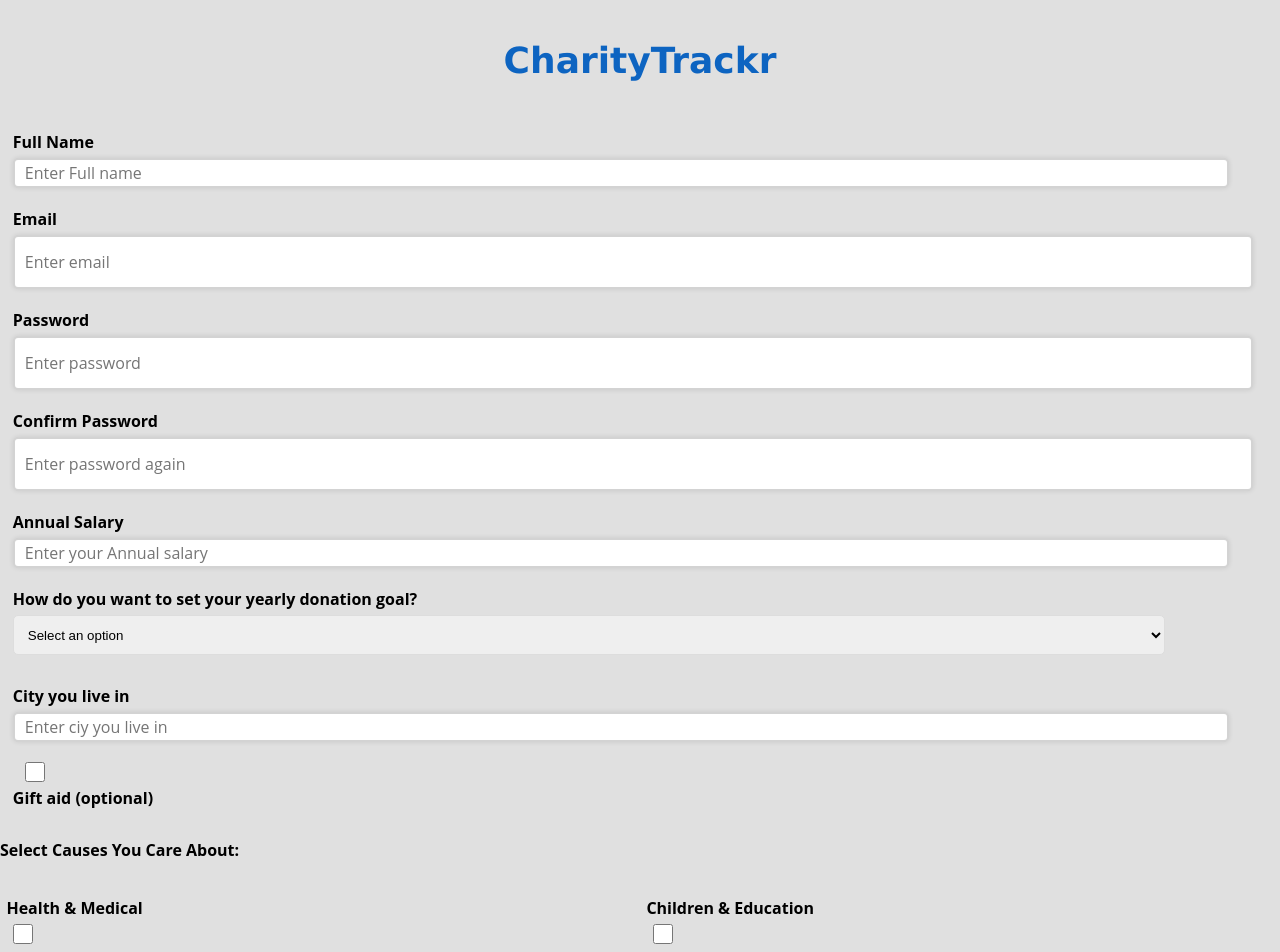
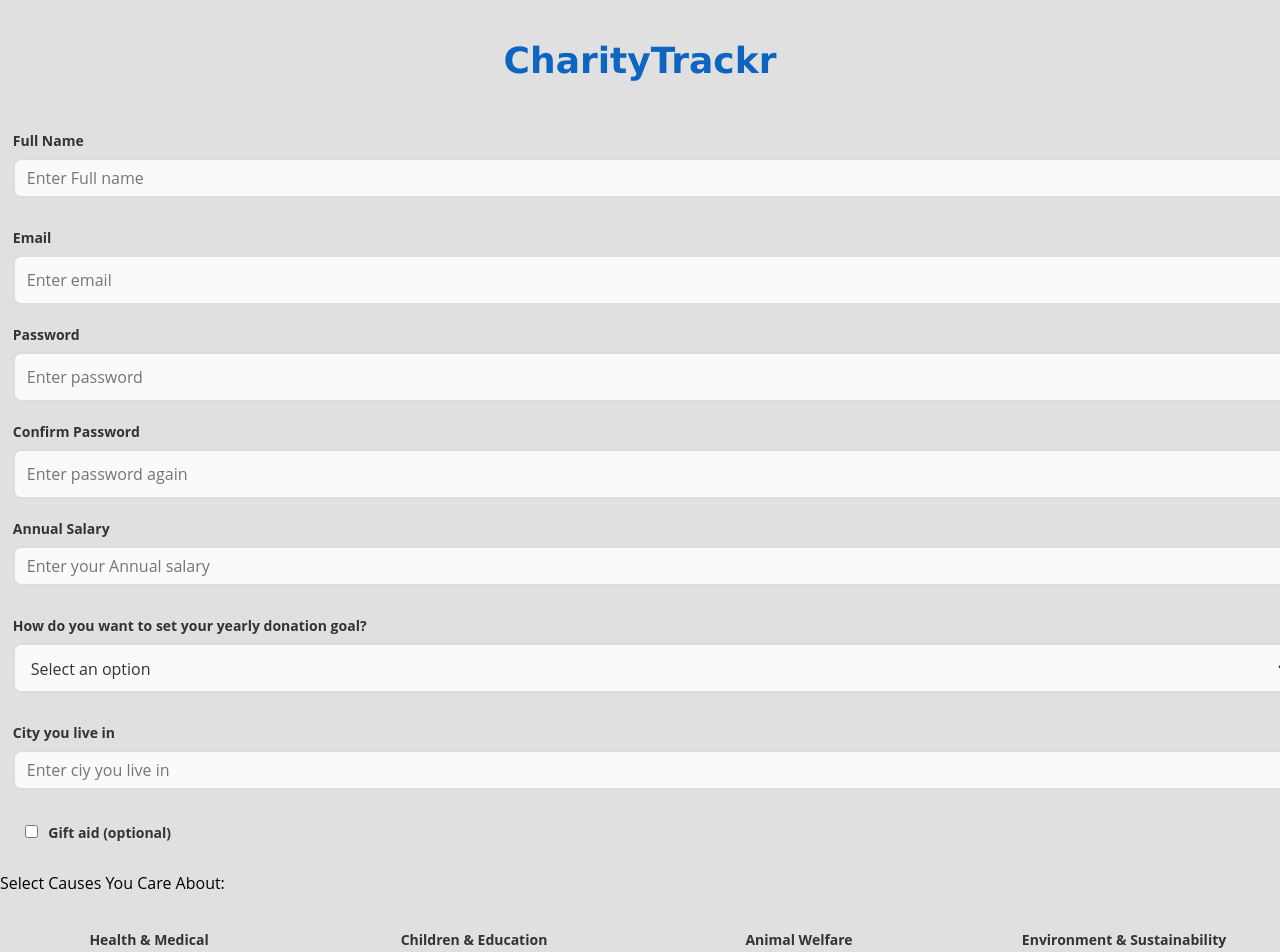
Before and after one commit to Kirint27/DonateWise, a React (Create React App) app in the folder frontend/: page /register in a window 1280 px wide. Shown: the top 952 px of the page. Built offline with nearby package versions, Linux system fonts and the light colour scheme.

Commit message:
fix:styling of pages and components

```diff
--- a/frontend/src/Styles/Form.scss
+++ b/frontend/src/Styles/Form.scss
@@ -1,63 +1,77 @@
 .formSection {
-    background-color: #f5f5f5;
-    border: 1px solid #cccccc;
-    box-shadow: 0 0 10px rgba(0, 0, 0, 0.1);
-    padding: 20px;
-    width: 40%;
+  background-color: #ffffff; /* cleaner white background */
+  border: 1px solid #e0e0e0; /* softer border */
+  border-radius: 8px; /* slightly rounded corners */
+  box-shadow: 0 4px 12px rgba(0, 0, 0, 0.08); /* subtler shadow */
+  padding: 30px 25px;
+  width: 90%;
   max-width: 500px;
-    height: fit-content;
-    margin: 50px auto;
+  margin: 60px auto;
   display: flex;
   flex-direction: column;
-    align-items: center;
+  align-items: stretch; /* make form fields stretch nicely */
+  gap: 16px; /* spacing between children */
 }
-
-
-
 
 .formGroup {
   width: 100%;
+  display: flex;
+  flex-direction: column;
+}
 
 label,
 input,
 select {
   margin-left: 1%;
 }
+select{
+  height: 50px;
+}
 label {
   display: block;
-      margin-bottom: 5px;
+  margin-bottom: 8px;
   font-weight: bold;
   margin-top: 20px;
+  font-size: 14px;
+  color: #333;
 }
 
 input[type="text"],
 input[type="email"],
 input[type="password"],
 input[type="number"],
-    input[type="search"] {
+input[type="search"],
+select {
   display: block;
-      margin-bottom: 20px;
-      width: 95%;
-      height: 30px;
-      padding: 10px;
-      border: 2px solid lightgray;
-      border-radius: 5px;
-      box-shadow: 0 0 5px rgba(0, 0, 0, 0.1);
+  width: 100%!important; /* ensures full width */
+  padding: 12px;
+  border: 2px solid #ddd;
+  border-radius: 8px;
   font-size: 16px;
   font-family: "Open Sans", sans-serif;
-      color: #1b1a1ae4;
-      transition: border-color 0.2s ease-in-out;
+  color: #333;
+  background-color: #fafafa;
+  box-sizing: border-box; /* ensures padding doesn't affect width */
+  transition: border-color 0.3s ease, box-shadow 0.3s ease;
 
-      &:focus {
+  /* Consistent styling across input types */
+}
+
+input[type="text"]:focus,
+input[type="email"]:focus,
+input[type="password"]:focus,
+input[type="number"]:focus,
+input[type="search"]:focus,
+select:focus {
   border-color: #2196f3;
-        box-shadow: 0 0 10px rgba(0, 0, 0, 0.2);
+  box-shadow: 0 0 8px rgba(33, 150, 243, 0.3);
+  outline: none; /* removes default focus outline */
 }
+
+
+
+.short {
+  width: 80%;
+  margin-left: 10%;
+  padding: 10px;
 }
-    input[type="checkbox"] {
-        display: block;
-        margin: 5px 10px 5px 1%;
-        width: 20px;
-        height: 20px;
-        cursor: pointer;
-      }
-}
--- a/frontend/src/components/NavBar/Navbar.module.scss
+++ b/frontend/src/components/NavBar/Navbar.module.scss
@@ -12,7 +12,7 @@
   img {
     height: 40px;
     width: 100px;
-    margin-top: 10px;
+    margin:10px 0 10px 0;
     background: transparent;
     transform: scale(2);
     margin-left: 20px;
@@ -21,7 +21,7 @@
 
   ul {
     list-style: none;
-    margin: 50%;
+    margin: 48%;
     padding: 0;
     display: flex;
     justify-content: space-between;
--- a/frontend/src/containers/Account/Account.module.scss
+++ b/frontend/src/containers/Account/Account.module.scss
@@ -14,7 +14,7 @@ $text-color: #333;
   margin-bottom: 10px;
 }
 
-p {
+.confirmationText {
   margin-top: 30px;
   font-weight: bold;
 }
@@ -40,11 +40,47 @@ p {
   margin-bottom: 5px;
 }
 
+
+
+input[type="checkbox"] {
+  margin-top: 5px; /* Space between checkbox and the label above it */
+  margin-bottom: 10px; /* Space between checkboxes */
+  cursor: pointer;
+}
+
+.causes {
+  display: grid;
+  grid-template-columns: repeat(4, 1fr); /* 3 columns layout */
+  gap: 20px; /* space between the checkboxes */
+  margin-bottom: 20px;
+}
+
+.causes label {
+  font-size: 14px;
+  color: #333;
+  display: block; /* Ensure label is block-level */
+  text-align: center; /* Align label text to the center */
+}
+
+.causes input[type="checkbox"] {
+  display: block; /* Ensure checkbox is block-level and takes up full width */
+  margin-top: 10px; /* Ensure space between checkbox and label */
+  margin-left: auto;
+  margin-right: auto;
+}
+.form1 {
+  background-color: #fefefe;
+  width: 50%;
+  color: #333;
+  margin-left: 25%;
+  margin-bottom: 20px;
+}
 .registerForm {
   @media (max-width: 768px) {
     width: 70%;
   }
 }
+
 
 @media (max-width: 768px) {
   form {
--- a/frontend/src/containers/TaxReporting/TaxReporting.module.scss
+++ b/frontend/src/containers/TaxReporting/TaxReporting.module.scss
@@ -7,6 +7,10 @@
 
   min-height: 160vh;
   padding: 0;
+}
+
+.noDonations {
+  margin-left: 40%;
 }
 .totalDonated {
   margin-left: 40%;
@@ -161,3 +165,10 @@ table {
   font-weight: 500;
   color: #333;
 }
+.noPreviousDonations,
+.noDonations {
+  text-align: center;
+  font-size: 16px;
+  color: #777;
+  margin: 20px 0;
+}
--- a/frontend/src/containers/login/login.module.scss
+++ b/frontend/src/containers/login/login.module.scss
@@ -7,7 +7,7 @@ $secondary-color: #ffffff; // Adjusted from #ffff to #ffffff for clarity
   align-items: center;
 
 
-min-height: 100vh;
+min-height: 108vh;
 }
 
 .loginBox {
@@ -18,7 +18,8 @@ min-height: 100vh;
   border-radius: 10px;
   background-color: $secondary-color;
   justify-content: space-between;
-  margin-top: 40px;
+  margin-top: 30px;
+  margin-bottom: 30px;
 }
 .loginLogo {
   width: 50%; /* Keep this for your layout */
@@ -33,10 +34,10 @@ min-height: 100vh;
   padding: 20px; /* Add some padding for spacing */
 }
 
-img {
+.logo {
   width: 100%; /* Full width of the container */
-  height: auto; /* Maintain aspect ratio */
-  margin: 0 0 10px; /* Remove top margin, keep bottom margin */
+  height: 200px; /* Maintain aspect ratio */
+  margin: 0 10px 0px; /* Remove top margin, keep bottom margin */
   display: block; /* Ensure it's a block for spacing */
   background: transparent; /* Keep the background clean */
 }
@@ -51,6 +52,8 @@ img {
 .loginForm {
   width: 50%;
   height: 100%;
+  cursor: default;
+
   padding: 20px;
 
   h2 {
@@ -111,7 +114,7 @@ img {
   }
 
   .learn {
-    margin-top: 20px;
+margin: 30px 0 20px 5px ; // Top margin combined, consistent spacing
     color: #000;
 
     a {
```
Also changed, not shown: frontend/src/containers/Dashboard/Dashboard.module.scss (line endings or trailing spaces). Lines whose indentation alone changed are shown as unchanged.
